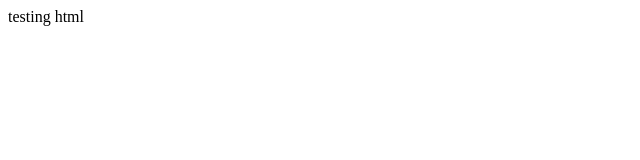
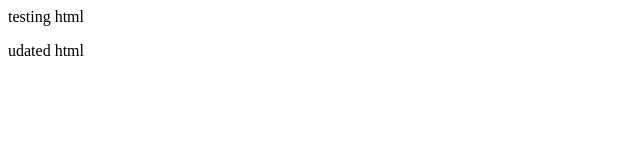
Before and after one commit to janardhankandregula/Demo-repo, a plain HTML site: page index.html in a window 1280 px wide. Shown: the full height of the page, 0-640 px from the left. Drawn offline with Linux system fonts and the light colour scheme.

Commit message:
updated htnl and read me

```diff
--- a/index.html
+++ b/index.html
@@ -1 +1,2 @@
 <p>testing html</p>
+<p>udated html</p>
```
Also changed, not shown: 1 other file.
